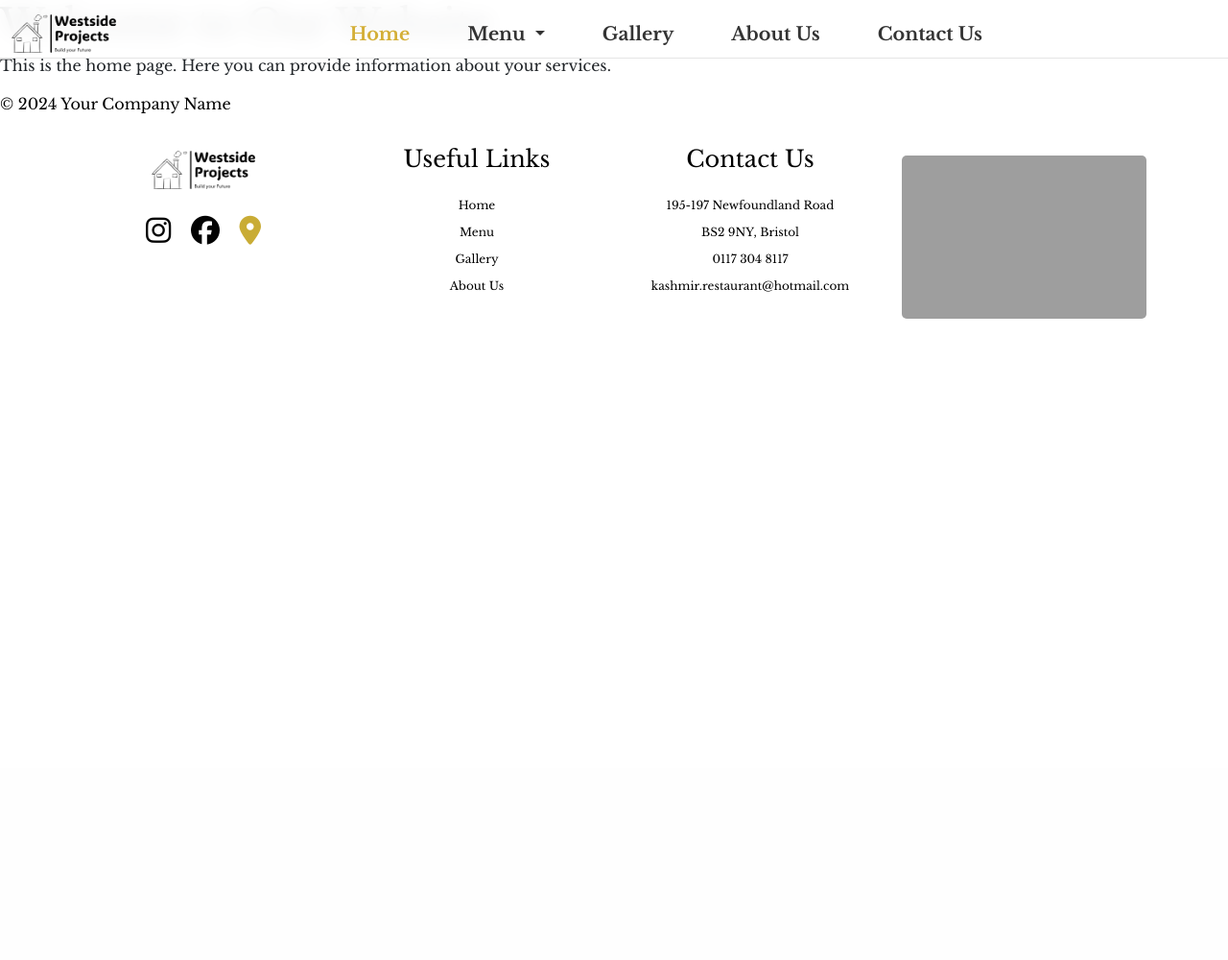
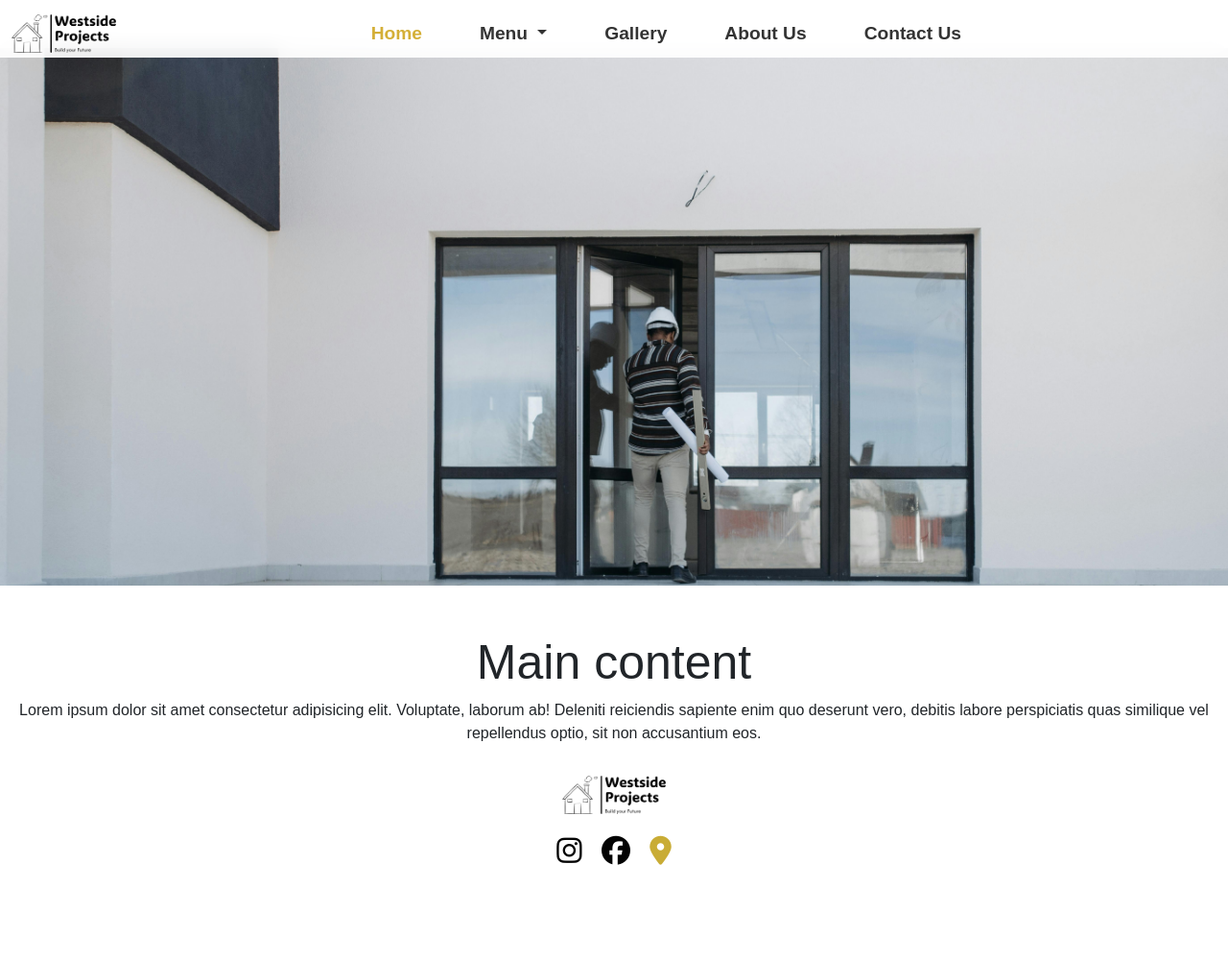
Before and after one commit to huss-al/westside_projects, a Django app: page / in a window 1280 px wide. Shown: the whole page at 96% size. Before the commit the page ends 332 px from the top, so only its background shows below. Run offline with Django 4.2, Linux system fonts and the light colour scheme; a map, chart or similar area stays blank; some libraries are stand-ins or nearby versions; grey boxes are pictures that could not be loaded.

Commit message:
edited the home page

```diff
--- a/home/templates/home/home.html
+++ b/home/templates/home/home.html
@@ -1,5 +1,4 @@
 {% extends 'base.html' %}
-
 {% load static %}
 
 {% block styles %}
@@ -7,17 +6,19 @@
 {% endblock %}
 
 {% block content %}
+<div class="banner">
+    <img src="{% static 'images/pexels-pavel-danilyuk-7937739.jpg' %}" alt="Welcome message">
+</div>
+<div class="content">
+    <h2>Main content</h2>
+    <p>Lorem ipsum dolor sit amet consectetur adipisicing elit. Voluptate, laborum ab! Deleniti reiciendis sapiente enim quo deserunt vero, debitis labore perspiciatis quas similique vel repellendus optio, sit non accusantium eos.</p>
+</div>
+{% endblock %}
 
-<body>
-    <header>
-        <h1>Welcome to Our Website</h1>
-    </header>
-    <main>
-        <p>This is the home page. Here you can provide information about your services.</p>
-    </main>
-    <footer>
-        <p>&copy; 2024 Your Company Name</p>
-    </footer>
-</body>
-</html>
+{% block extra_js %}
+<script>
+    $(window).scroll(function(){
+        $(".banner-text").css("opacity", 1 - $(window).scrollTop() / 250);
+    });
+</script>
 {% endblock %}
--- /dev/null
+++ b/static/css/home.css
@@ -0,0 +1,38 @@
+body {
+    margin: 0;
+    height: 1000px;
+    font-family: Poppins, sans-serif; /* Ensure correct font-family */
+}
+
+.banner {
+    position: relative;
+    margin-top: 50px;
+    margin-bottom: 50px;    width: 100%;
+    height: 70vh; /* Set height of the banner */
+    opacity: 1;
+    text-align: center;
+    font-size: 50px;
+    font-weight: bold;
+    color: #fefefe;
+    display: flex; /* Use flexbox for centering */
+    justify-content: center; /* Center horizontally */
+    align-items: center; /* Center vertically */
+}
+
+.banner img {
+    width: 100%; /* Full width */
+    height: 100%; /* Full height */
+    object-fit: cover; /* Cover the banner area */
+    display: block; /* Prevent bottom whitespace on image */
+}
+
+
+.content {
+    width: 100%; /* Full width */
+    margin: auto;
+    text-align: center;
+}
+
+.content h2 {
+    font-size: 50px;
+}
--- a/static/css/style.css
+++ b/static/css/style.css
@@ -1,24 +1,22 @@
 body {
-    font-family: 'Libre Baskerville', sans-serif; /* Replace 'Roboto' with the name of your chosen font */
+    font-family: 'Libre Baskerville', sans-serif;
 }
-
 
 /*************************** Navbar Section Styling */
 .navbar-section {
-    position: fixed; /* Keep the navbar fixed at the top */
+    position: fixed;
     top: 0;
     left: 0;
-    width: 100%; /* Full width */
-    background-color: rgba(255, 255, 255, 0.9); /* Semi-transparent background for the navbar */
-    backdrop-filter: blur(10px); /* Optional: Add a blur effect for better appearance */
-    -webkit-backdrop-filter: blur(20px); /* For Safari */
-    border-bottom: 1px solid rgba(0, 0, 0, 0.1); /* Optional: Add a subtle border */
-    z-index: 2; /* Ensure it is above other content */
+    width: 100%;
+    background-color: rgba(255, 255, 255, 0.9);
+    backdrop-filter: blur(10px);
+    -webkit-backdrop-filter: blur(20px);
+    z-index: 2;
     padding: 0;
     padding-top: 10px;
 }
 
-/* Ensure the logo fits well */
+/* Logo size */
 .navbar-brand img {
     height: 40px;
 }
@@ -33,89 +31,81 @@ body {
     background-color: transparent;
 }
 
-/* Optional: Adjust the toggler button itself if needed */
 .navbar-toggler {
     border-color: transparent;
     border: none;
     outline: none;
-    margin-left: auto; /* Ensure the toggler is aligned to the right */
+    margin-left: auto;
 }
 
-/* Remove focus outline for better appearance */
 .navbar-toggler:focus {
     box-shadow: none;
 }
 
-/* Adjust text color to improve readability on transparent background */
+/* Navbar links */
 .navbar-nav .nav-link {
-    color: rgba(0, 0, 0, 0.8); /* Adjust text color */
-    transition: color 0.3s, padding 0.3s; /* Smooth transition for hover effect */
-    padding: 10px 15px; /* Add some padding for better spacing */
+    color: rgba(0, 0, 0, 0.8);
+    transition: color 0.3s, padding 0.3s;
+    padding: 10px 15px;
     font-weight: 600;
 }
 
 .navbar-nav .nav-link.active {
-    color: #D4AF37 !important; /* Color for active link */
+    color: #D4AF37 !important;
 }
 
-/* Hover effect for navbar links */
 .navbar-nav .nav-link:hover {
-    color: rgba(249, 247, 247, 0.6); /* Slightly lighter color on hover */
-    background-color: rgba(212, 175, 55, 0.1); /* Subtle background color on hover */
-    border-radius: 5px; /* Rounded corners for the hover background */
-    padding: 10px 20px; /* Increase padding on hover for a button-like effect */
+    color: rgba(249, 247, 247, 0.6);
+    background-color: rgba(212, 175, 55, 0.1);
+    border-radius: 5px;
+    padding: 10px 20px;
 }
 
-
-
 .dropdown-item.active {
-    background-color: rgba(212, 175, 55, 0.9); /* Less transparency on hover */
+    background-color: rgba(212, 175, 55, 0.9);
 }
-
 
 /****************************** Footer Section Styling */
 footer {
     position: relative;
-    z-index: 1; /* Ensure it's above the background image */
-    background-color: rgba(255, 255, 255, 0.9); /* Match the navbar background */
-    color: #000000; /* White text color for visibility */
+    z-index: 1;
+    background-color: rgba(255, 255, 255, 0.9);
+    color: #000000;
     padding-bottom: 0;
 }
 
-/* Footer section styling */
 .footer-section {
     padding: 0 15px;
-    border-right: 1px solid rgba(255, 255, 255, 0.2); /* Vertical lines between sections */
-    min-height: 120px; /* Ensure each section has a consistent height */
-    color: #000000; /* White text color */
+    border-right: 1px solid rgba(255, 255, 255, 0.2);
+    min-height: 120px;
+    color: #000000;
     display: flex;
     flex-direction: column;
-    align-items: center; /* Center content horizontally */
+    align-items: center;
 }
 
-/* Adjust the logo size in the footer */
 .footer-section .navbar-brand img {
-    max-height: 120px; /* Set a maximum height */
-    width: auto; /* Maintain aspect ratio */
+    max-height: 120px;
+    width: auto;
 }
 
-/* Social icons styling */
+/* Social icons */
 .social-icons a {
-    color: #030303; /* White color for icons */
-    font-size: 30px; /* Size of the icons */
-    transition: color 0.3s; /* Smooth color transition */
+    color: #030303;
+    font-size: 30px;
+    transition: color 0.3s;
 }
 
 .social-icons a:hover {
-    color: #d2b157; /* Change color on hover */
+    color: #d2b157;
 }
 
-/* Map container styling */
+/* Map container */
 .map-container {
-    margin-top: 10px; /* Space between title and map */
-    width: 100%; /* Ensure map takes full width */
+    margin-top: 10px;
+    width: 100%;
     position: relative;
-    padding-top: 56.25%; /* Aspect ratio for 16:9 */
+    padding-top: 56.25%;
     height: 170px;
     overflow: hidden;
 }
@@ -124,10 +114,10 @@ footer {
     position: absolute;
     top: 0;
     left: 0;
-    width: 100%; /* Ensure iframe takes full width */
-    height: 100%; /* Ensure iframe takes full height */
-    border: 0; /* Remove border from iframe */
-    border-radius: 5px; /* Optional: Add rounded corners to the iframe */
+    width: 100%;
+    height: 100%;
+    border: 0;
+    border-radius: 5px;
 }
 
 /**************************** Footer Lists Styling */
@@ -135,83 +125,76 @@ footer .list-unstyled {
     list-style: none;
     padding: 0;
     margin: 0;
-    color: #000000; /* Ensure white text color for links */
+    color: #000000;
 }
 
 footer .list-unstyled li {
-    margin-bottom: 10px; /* Space between list items */
+    margin-bottom: 10px;
     font-size: 12px;
 }
 
-/* Footer links color */
 .footer-section ul.list-unstyled li a {
-    color: #000000 !important; /* Ensure links are white */
-    text-decoration: none !important; /* Remove underline from links */
+    color: #000000 !important;
+    text-decoration: none !important;
 }
 
-/* Change link color on hover */
 .footer-section ul.list-unstyled li a:hover {
-    color: #ffd000 !important; /* Change color on hover */
+    color: #ffd000 !important;
 }
 
 .no-border-right .footer-section {
-    border-right: none; /* Remove the right border for this specific column */
-}
-
-/* Ensure proper styling for the footer section in this column */
-.no-border-right {
-    border-right: none; /* Remove right border for this column */
+    border-right: none;
 }
 
 .no-padding-x {
-    padding-left: 0 !important; /* Remove left padding */
-    padding-right: 0 !important; /* Remove right padding */
+    padding-left: 0 !important;
+    padding-right: 0 !important;
 }
 
 .email {
     font-size: 15px;
 }
 
-/* Responsive Styling */
+/*************************** Responsive Styling */
 @media (max-width: 767px) {
     .footer-section {
         text-align: center;
-        border-right: none; /* Remove vertical lines on smaller screens */
-        border-bottom: 1px solid rgba(255, 255, 255, 0.2); /* Horizontal lines between sections */
+        border-right: none;
+        border-bottom: 1px solid rgba(255, 255, 255, 0.2);
         padding-bottom: 10px;
     }
 
     .col-md-3 {
-        margin-bottom: 30px; /* Space between columns */
+        margin-bottom: 30px;
     }
 
     .footer-section .navbar-brand img {
-        max-height: 60px; /* Adjust logo size for small screens */
+        max-height: 60px;
     }
 
     footer .list-unstyled li {
         font-size: 16px;
     }
-    /* Increase font size for "Contact Us" specifically */
-        .footer-section h4, /* Target the "Contact Us" header */
-        .footer-section .list-unstyled li { /* Target all list items in the footer section */
-            font-size: 15px; /* Adjust the size as needed */
-        }
+
+    .footer-section h4,
+    .footer-section .list-unstyled li {
+        font-size: 15px;
+    }
 }
 
 /* Desktop Adjustments */
 @media (max-width: 1024px) {
     .footer-section {
-        padding: 10px; /* Adjust padding for larger screens */
+        padding: 10px;
     }
 
     .navbar-brand img {
-        height: 50px; /* Increase logo size in navbar */
+        height: 50px;
     }
 
     .navbar-nav .nav-link {
-        font-size: 1.2rem; /* Increase font size of nav links */
-        padding: 10px 30px !important; /* Adjust padding for better spacing */
+        font-size: 1.2rem;
+        padding: 10px 30px !important;
     }
 
     .email {
@@ -225,7 +208,7 @@ footer .list-unstyled li {
 
 @media (min-width: 1025px) {
     .navbar-nav .nav-link {
-        font-size: 1.2rem; /* Increase font size of nav links */
-        padding: 10px 30px !important; /* Adjust padding for better spacing */
+        font-size: 1.2rem;
+        padding: 10px 30px !important;
     }
 }
--- a/templates/base.html
+++ b/templates/base.html
@@ -13,6 +13,8 @@
     <link href="https://fonts.googleapis.com/css2?family=Libre+Baskerville:ital,wght@0,400;0,700;1,400&display=swap" rel="stylesheet">
     {% load static %}
     <link rel="stylesheet" type="text/css" href="{% static 'css/style.css' %}">
+    <script src="https://code.jquery.com/jquery-3.6.0.min.js"></script> <!-- Load jQuery -->
+
     {% block styles %}{% endblock %}
 </head>
 <body>
@@ -70,54 +72,20 @@
             {% endblock %}
         </main>
 
-        <footer class="py-3">
-            <div class="container">
-                <div class="row">
-                    <div class="col-md-3 mb-4 text-center no-padding-x">
-                        <div class="footer-section">
+        <footer class="footer-center py-3">
+            <div class="container d-flex flex-column align-items-center justify-content-center">
+                <div class="footer-logo">
                     <a class="navbar-brand" href="#">
                         <img src="{% static 'images/westside-projects-high-resolution-logo-transparent.png' %}" alt="Logo" height="80">
                     </a>
+                </div>
                 <div class="social-icons mt-3">
                     <a href="https://www.instagram.com/" class="me-3"><i class="fab fa-instagram"></i></a>
                     <a href="https://www.facebook.com/" class="me-3"><i class="fab fa-facebook"></i></a>
                     <a href="https://www.google.com/maps/dir//33+Wine+St,+Bristol+BS1+2BQ/@51.4556213,-2.6735896,12z/data=!4m8!4m7!1m0!1m5!1m1!1s0x48718e7742a2b1bf:0x2bee816e8e346c4d!2m2!1d-2.5911894!2d51.4556502?entry=ttu"><i class="fas fa-map-marker-alt" style="color: #c9ac35;"></i></a>
                 </div>
             </div>
-                    </div>
-                    <div class="col-md-3 mb-4 text-center no-padding-x">
-                        <div class="footer-section">
-                            <h4 class="mb-4">Useful Links</h4>
-                            <ul class="list-unstyled">
-                                <li><a href="#">Home</a></li>
-                                <li><a href="#">Menu</a></li>
-                                <li><a href="#">Gallery</a></li>
-                                <li><a href="#">About Us</a></li>
-                            </ul>
-                        </div>
-                    </div>
-                    <div class="col-md-3 mb-4 text-center no-padding-x">
-                        <div class="footer-section">
-                            <h4 class="mb-4">Contact Us</h4>
-                            <ul class="list-unstyled text-black">
-                                <li>195-197 Newfoundland Road</li>
-                                <li>BS2 9NY, Bristol</li>
-                                <li>0117 304 8117</li>
-                                <li class="email">kashmir.restaurant@hotmail.com</li>
-                            </ul>
-                        </div>
-                    </div>
-                    <div class="col-md-3 mb-4 text-center no-border-right no-padding-x">
-                        <div class="footer-section">
-                            <div class="map-container">
-                                <iframe src="https://www.google.com/maps/embed?pb=!1m18!1m12!1m3!1d39771.389630685684!2d-2.6509739783203186!3d51.463446700000006!2m3!1f0!2f0!3f0!3m2!1i1024!2i768!4f13.1!3m3!1m2!1s0x48718f68a1b2c91f%3A0xe00cabae04c9eb93!2sKashmir%20Restaurant!5e0!3m2!1sen!2suk!4v1723464941622!5m2!1sen!2suk" width="100" height="100" style="border:0;" allowfullscreen="" loading="lazy" referrerpolicy="no-referrer-when-downgrade"></iframe>
-                            </div>
-                        </div>
-                    </div>
-                </div>
-            </div>
         </footer>
-
 
 
         <script src="https://kit.fontawesome.com/8f470d4365.js" crossorigin="anonymous"></script>
```
Also changed, not shown: static/images/pexels-pavel-danilyuk-7937739.jpg (added). Lines whose indentation alone changed are shown as unchanged.
